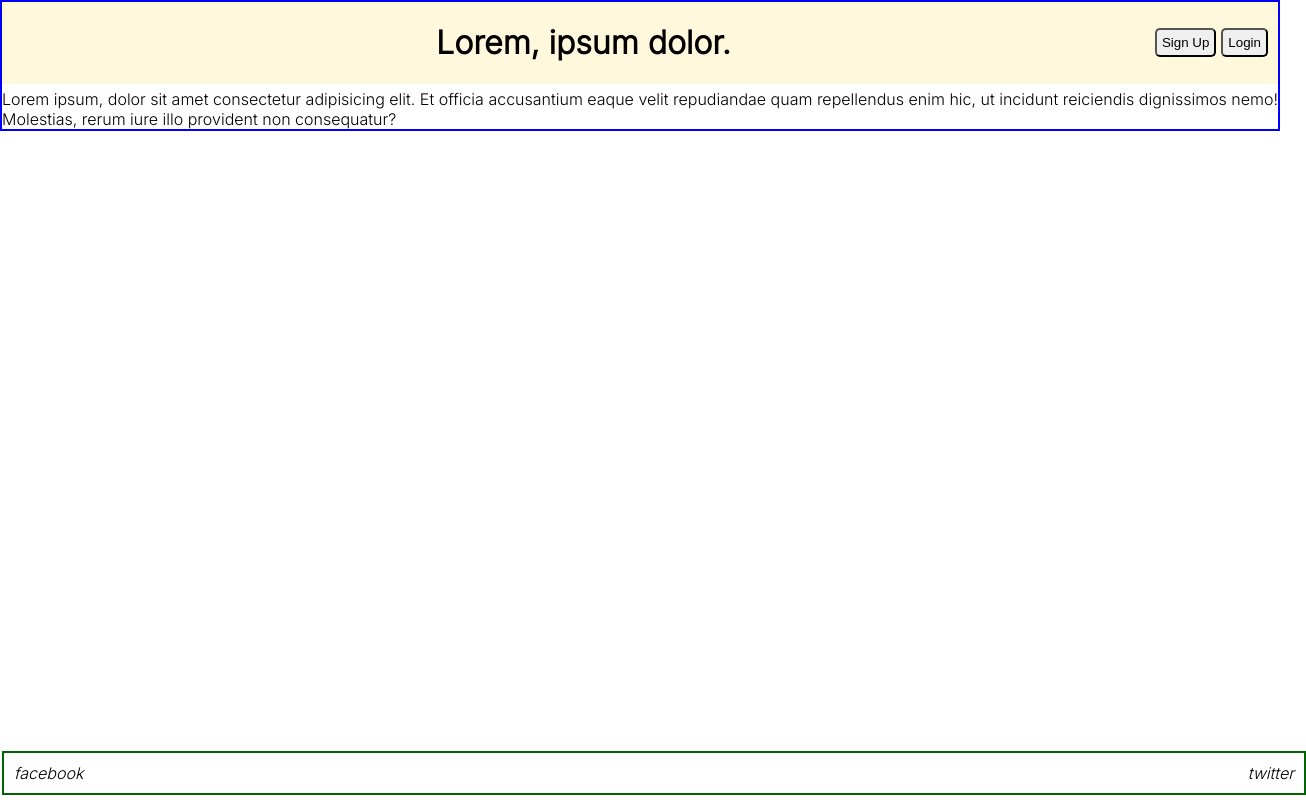
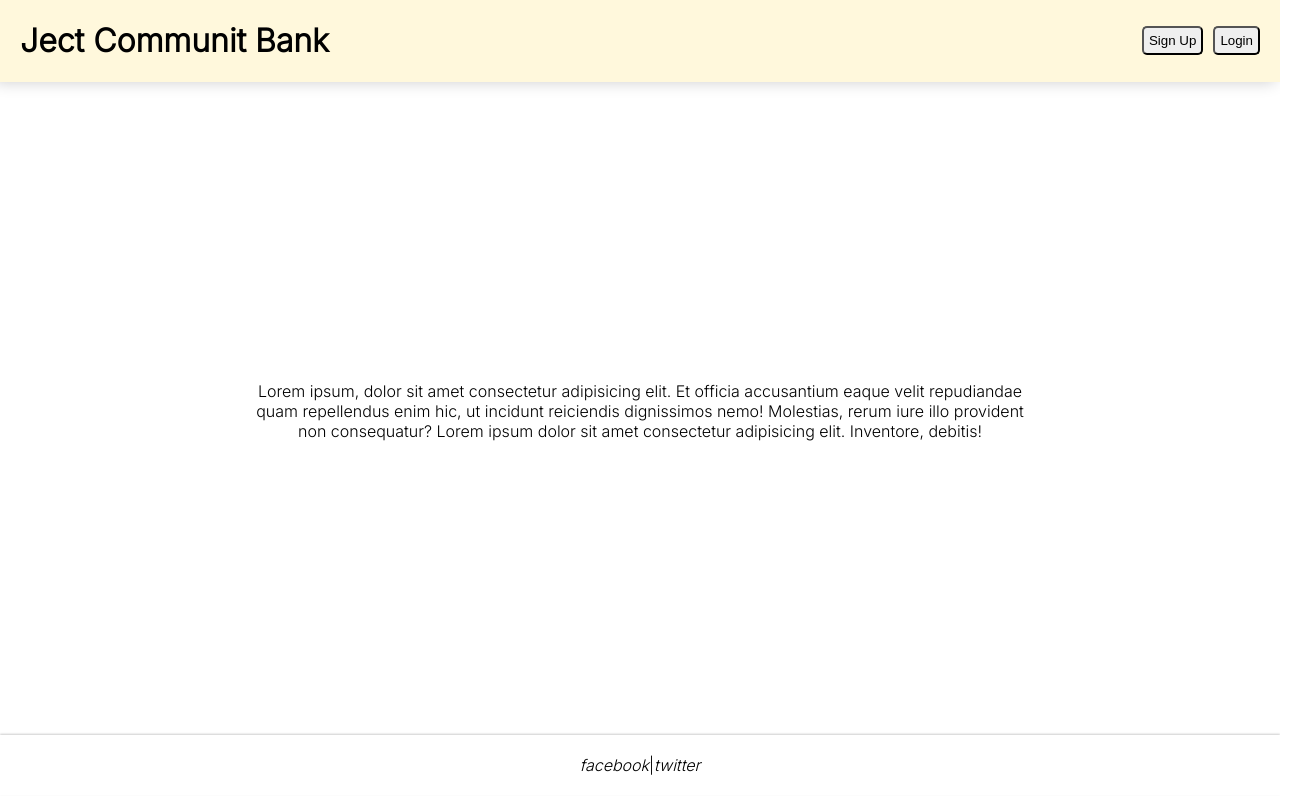
Before and after one commit to aditya-alshi/ject-community-bank, a React (Create React App) app in the folder client/: page / in a window 1280 px wide. Shown: the whole page, 1306 px wide, since content can reach past the window. Built offline with nearby package versions, Linux system fonts and the light colour scheme.

Commit message:
Signup button working

```diff
--- a/client/src/Components/Home.js
+++ b/client/src/Components/Home.js
@@ -1,15 +1,20 @@
+import { Link } from "react-router-dom"
+
 export default function Home(){
     return(
         <div className="home--wrapper">
             <header className="home--header">
-                <h1>Lorem, ipsum dolor.</h1>
-                <button className="home--header--buttons" id="signup--button">Sign Up</button>
+                <h1>Ject Communit Bank</h1>
+                <Link className="home--header--buttons" id="Link--wrapper--signupButton" to={'signup'}>
+                    <button id="signup--button" >Sign Up</button>
+                </Link>
                 <button className="home--header--buttons" id="login--button">Login</button>
             </header>
-            <main className="home--main">Lorem ipsum, dolor sit amet consectetur adipisicing elit. Et officia accusantium eaque velit repudiandae quam repellendus enim hic, ut incidunt reiciendis dignissimos nemo! Molestias, rerum iure illo provident non consequatur?</main>
+            <main className="home--main">Lorem ipsum, dolor sit amet consectetur adipisicing elit. Et officia accusantium eaque velit repudiandae quam repellendus enim hic, ut incidunt reiciendis dignissimos nemo! Molestias, rerum iure illo provident non consequatur? Lorem ipsum dolor sit amet consectetur adipisicing elit. Inventore, debitis!</main>
             <footer className="home--footer">
                 <i className="facebook--link">facebook</i>
-                <i className="twitter--link">twitter</i>
+                {"|"}
+                <i className="twitter--link"> twitter</i>
             </footer>
         </div>
     )
--- a/client/src/index.css
+++ b/client/src/index.css
@@ -14,8 +14,6 @@ body{
   position: relative;
   font-family: 'Inter', sans-serif;
 }
-
-
 
 .form--wrapper{
   font-family: 'Inter', sans-serif;
@@ -54,41 +52,52 @@ body{
 /* Home */
 
 .home--wrapper{
-  /* padding-left: 10px; */
-  border: 2px solid blue;
+  display: flex;
+  flex-direction: column;
+  height: 100vh;
 }
 
 .home--header{
-  padding: 0 10px;
+  padding: 0 20px;
   margin-bottom: 5px;
   display: flex;
   align-items: center;
   background-color: cornsilk;
+  box-shadow: -5px 0px  15px rgba(0, 0, 0, 0.2);
 }
 
 .home--header--buttons{
   padding: 5px;
   border-radius: 5px;
 }
-
-#signup--button{
+#Link--wrapper--signupButton{
   margin-left: auto;
   margin-right: 5px;
 }
 
-.home--header h1{
-  margin-left: auto;
+#signup--button{
+  padding: 5px;
+  border-radius: 5px;
 }
 
-
+.home--main{
+  /* border: 1px solid black; */
+  text-align: center;
+  width: 60%;
+  margin: auto;
+}
 
 .home--wrapper .home--footer{
-  border: 2px solid darkgreen;
-  width: 100%;
+  /* border: 2px solid darkgreen; */
   display: flex;
-  position: absolute;
-  justify-content: space-between;
-  bottom: 0px;
+  justify-content: center;
+  align-items: center;
+  bottom: 2px;
   margin-bottom: 5px;
-  padding: 10px;
+  padding: 20px;
+  box-shadow: 0px -1px 2px rgba(0, 0, 0, 0.2);
 }
+
+.home--footer i{
+  cursor: pointer;
+}
```
Also changed, not shown: client/src/index.js (+6 -1 lines).
